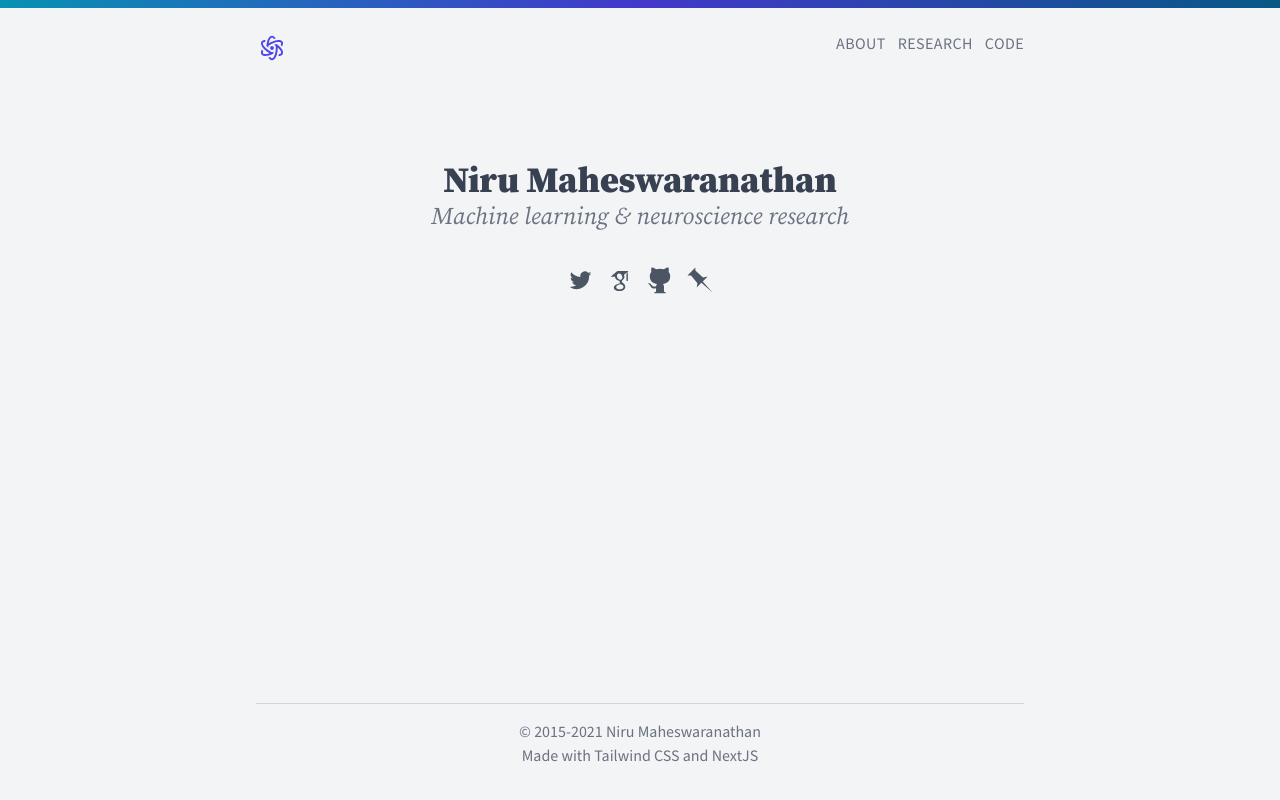
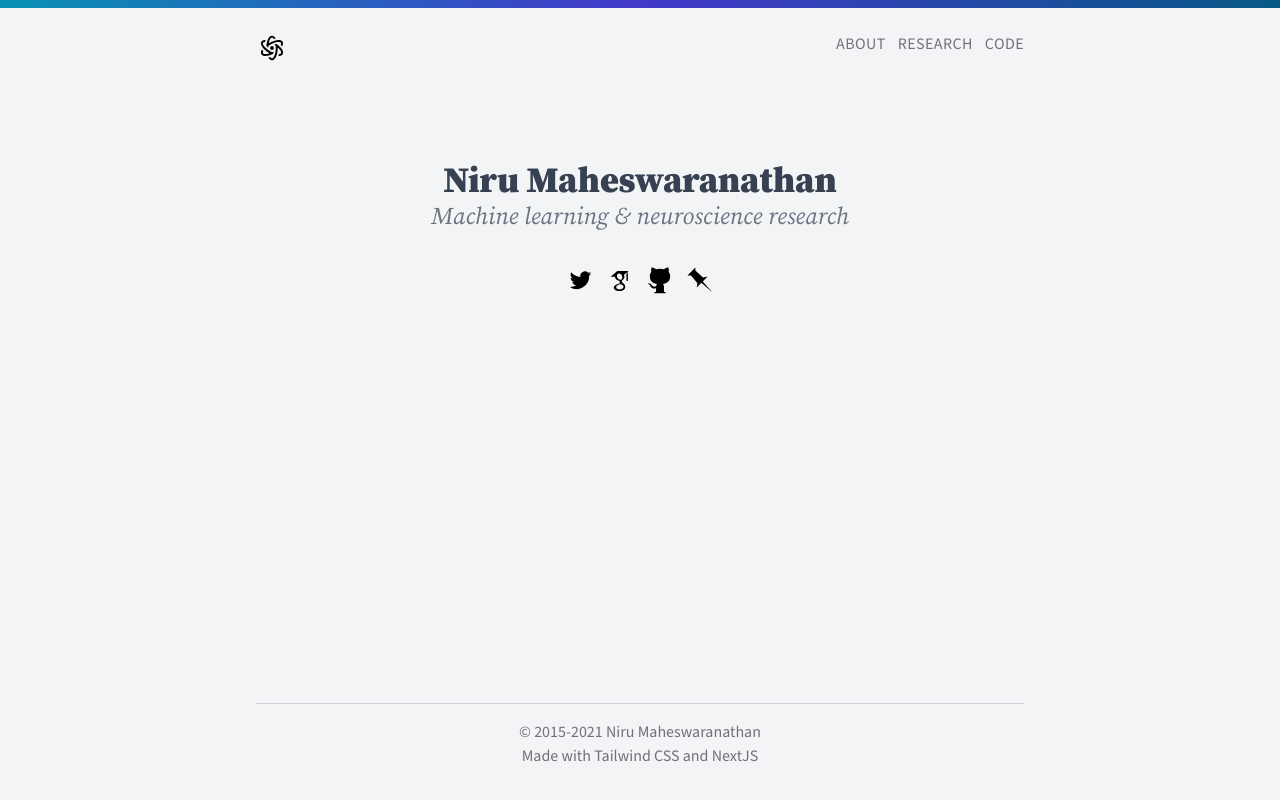
Before and after one commit to nirum/website, a Next.js app: page / in a window 1280 px wide. Built offline with nearby package versions, Linux system fonts and the light colour scheme.

Commit message:
Updates tailwind to v3

```diff
--- a/tailwind.config.js
+++ b/tailwind.config.js
@@ -1,9 +1,7 @@
 const colors = require("tailwindcss/colors");
 
 module.exports = {
-  purge: ["./components/**/*.{js,ts,jsx,tsx}", "./pages/**/*.{js,ts,jsx,tsx}"],
-  darkMode: "media", // 'media' or 'class'
-  mode: "jit",
+  content: ["./components/**/*.{js,ts,jsx,tsx}", "./pages/**/*.{js,ts,jsx,tsx}"],
   theme: {
     extend: {
       typography: {
@@ -19,8 +17,8 @@ module.exports = {
       },
     },
     colors: {
-      coolgray: colors.coolGray,
-      gray: colors.gray,
+      coolgray: colors.gray,
+      gray: colors.zinc,
       teal: colors.teal,
       cyan: colors.cyan,
       blue: colors.sky,
@@ -68,11 +66,5 @@ module.exports = {
       black: 900,
     },
   },
-  variants: {
-    extend: {
-      backgroundImage: ["hover", "focus"],
-      cursor: ["hover", "focus"],
-    },
-  },
   plugins: [],
 };
```
Also changed, not shown: package.json (+4 -4 lines), 1 other file (tests, documents, lock files or other folders).
